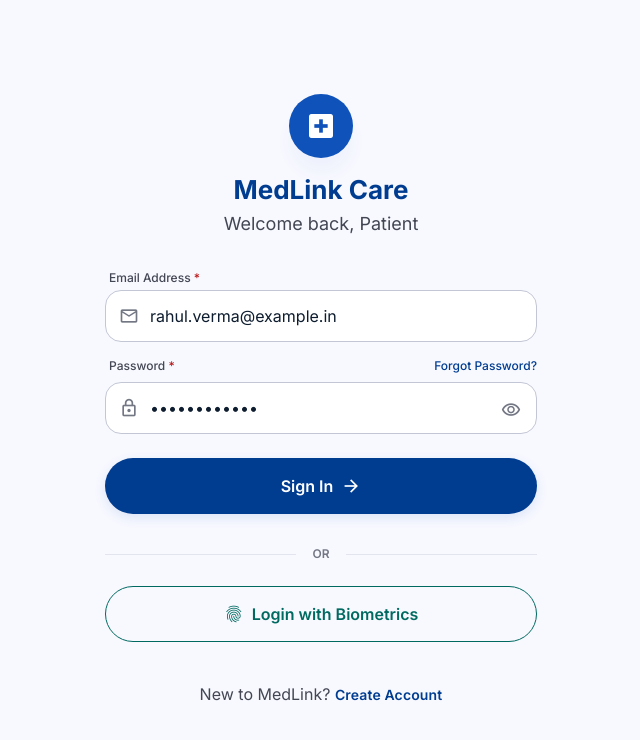
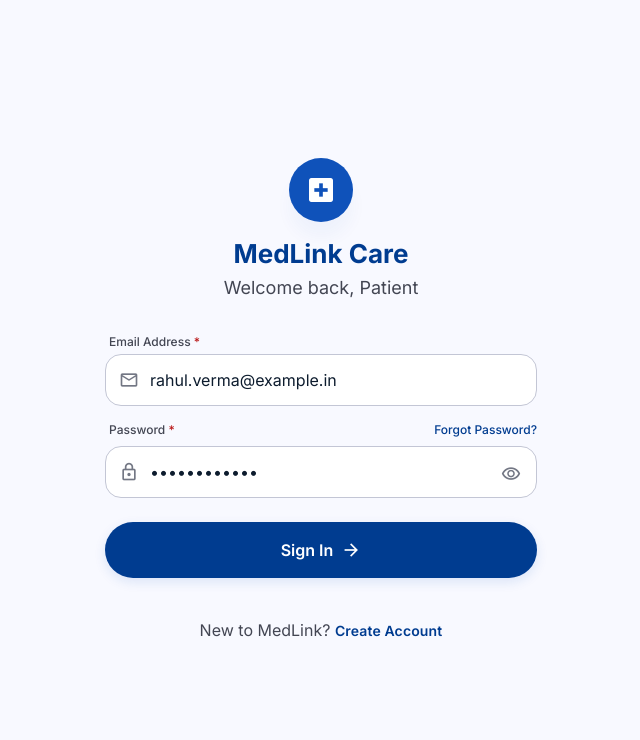
Before and after one commit to sethan-hash/Hospital-Appointment-System, a React (Vite) app: page /login in a window 1280 px wide. Shown: the top 740 px of the page, without its empty margins (319-959 px from the left). Built offline with nearby package versions, Linux system fonts and the light colour scheme; no server answers.

Commit message:
Remove biometric login

```diff
--- a/src/pages/auth/LoginPage.jsx
+++ b/src/pages/auth/LoginPage.jsx
@@ -43,20 +43,6 @@ export function LoginPage() {
       navigate(targetDashboard);
     } catch (err) {
       setErrors({ form: err.message || 'Invalid email or password.' });
-    } finally {
-      setIsLoading(false);
-    }
-  };
-
-  const handleBiometricLogin = async () => {
-    setIsLoading(true);
-    setErrors({});
-    try {
-      const user = await login('rahul.verma@example.in', 'Password123!');
-      const targetDashboard = getDashboardPathForRole(user.role);
-      navigate(targetDashboard);
-    } catch (err) {
-      setErrors({ form: err.message || 'Biometric authentication failed.' });
     } finally {
       setIsLoading(false);
     }
@@ -147,29 +133,6 @@ export function LoginPage() {
           </Button>
         </form>
 
-        {/* Biometrics & Divider */}
-        <div className="flex flex-col gap-6 items-center">
-          <div className="flex items-center w-full gap-4">
-            <div className="h-px bg-outline-variant/40 flex-1" />
-            <span className="font-label-md text-label-md text-outline font-semibold">
-              OR
-            </span>
-            <div className="h-px bg-outline-variant/40 flex-1" />
-          </div>
-
-          <Button
-            type="button"
-            variant="secondary"
-            size="lg"
-            rounded="full"
-            fullWidth
-            iconLeading="fingerprint"
-            onClick={handleBiometricLogin}
-          >
-            Login with Biometrics
-          </Button>
-        </div>
-
         {/* Footer */}
         <div className="text-center pt-2">
           <p className="font-body-md text-body-md text-on-surface-variant">
```
